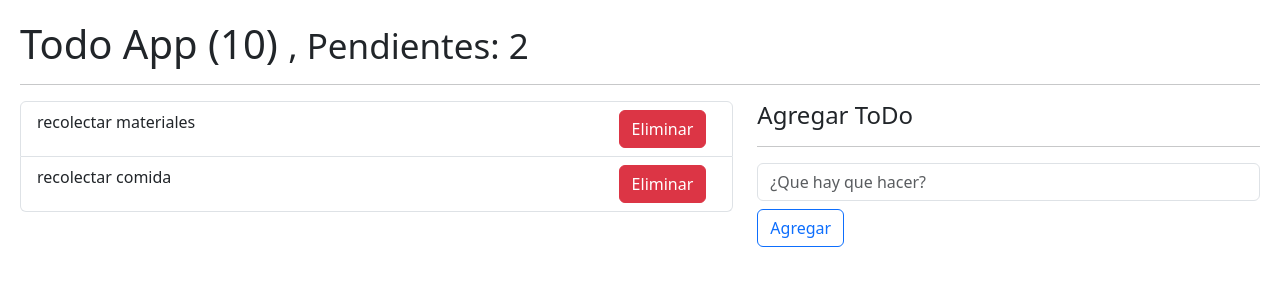
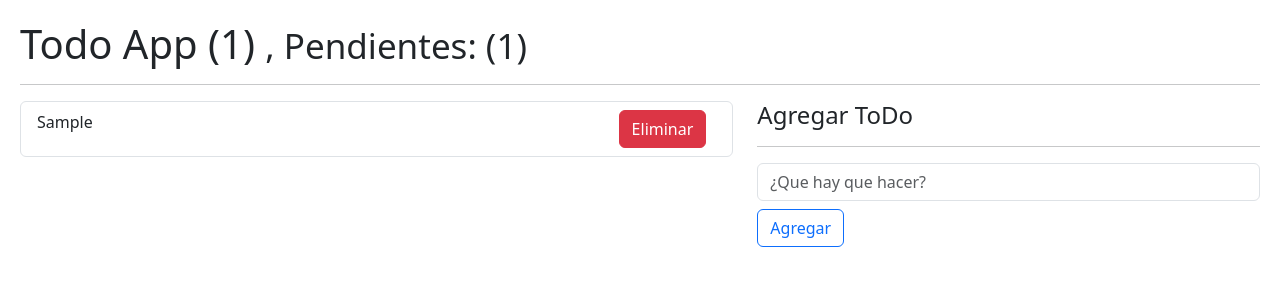
Before and after one commit to Robert228-cod/hooks_App, a React (Vite) app: page / in a window 1280 px wide. Both pictures are taken after typing "Sample" into the empty fields and a click on the button "Agregar". Shown: the top 300 px of the page. Built offline with nearby package versions, Linux system fonts and the light colour scheme.

Commit message:
seccion del useReducer terminado

```diff
--- a/src/08-useReducer/ListItem.jsx
+++ b/src/08-useReducer/ListItem.jsx
@@ -1,10 +1,18 @@
 import React from 'react'
 
-export const ListItem = ({description = "null"}) => {
+export const ListItem = ({description = "null", deleteTodoFn, todo, onToggleTodo}) => {
   return (
     <li className="list-group-item d-flex justify-content-between">
-        <span className="aling-self-center" > {description} </span>
-        <button className="btn btn-danger"> Eliminar </button>
+        <span
+          className={`aling-self-center ${ todo.done === true && 'text-decoration-line-through' } `}
+          onClick={() => onToggleTodo( todo.id )}
+        >
+          {todo.description}
+        </span>
+        <button
+          className="btn btn-danger"
+          onClick={() => deleteTodoFn(todo.id)}
+        > Eliminar </button>
     </li>
   )
 }
--- a/src/08-useReducer/TodoApp.jsx
+++ b/src/08-useReducer/TodoApp.jsx
@@ -1,36 +1,24 @@
-import { useReducer } from "react"
+import { useEffect, useReducer, useState } from "react"
 import { todoReducer } from "./todoReducer"
 import { TodoList } from "./TodoList"
 import { TodoAdd } from "./TodoAdd"
-
-const initialState =[{
-    id: new Date().getTime(),
-    description: 'recolectar materiales',
-    done: false
-},{
-    id: new Date().getTime() * 3,
-    description: 'recolectar comida',
-    done: false
-}]
-
+import { useTodo } from "../Hooks/useTodo"
 
 export const TodoApp = () => {
-
-    const [todos, dispatch] = useReducer(todoReducer, initialState)
-
-    const handleNewTodo = (todo) => {
-        console.log({todo})
-    }
+    //custom hook relacionado con todoReducer
+    const { todos, handleNewTodo, handleRemoveTodo, handleToggleTodo, pendingTodos, CountTodos } = useTodo()
 
     return (
     <>
-        <h1> Todo App (10) <small>, Pendientes: 2</small> </h1>
+        <h1> Todo App ({CountTodos}) <small>, Pendientes: ({pendingTodos})</small> </h1>
         <hr />
 
         <div className="row">
             <div className="col-7">
                 <TodoList
                     todos={todos}
+                    deleteTodo={handleRemoveTodo}
+                    onToggleTodo={handleToggleTodo}
                 />
             </div>
 
--- a/src/08-useReducer/TodoList.jsx
+++ b/src/08-useReducer/TodoList.jsx
@@ -1,13 +1,15 @@
 import React from 'react'
 import { ListItem } from './ListItem'
 
-export const TodoList = ({todos = []}) => {
+export const TodoList = ({todos = [], deleteTodo, onToggleTodo}) => {
   return (
     <ul className="list-group">
         {
             todos.map( todo => (
                 <ListItem key={todo.id}
-                    description={todo.description}
+                    deleteTodoFn={deleteTodo}
+                    todo={todo}
+                    onToggleTodo={onToggleTodo}
                 />
             ))
         }
--- a/src/08-useReducer/todoReducer.js
+++ b/src/08-useReducer/todoReducer.js
@@ -1,7 +1,22 @@
  export const todoReducer = ( initialState = [], action ) => {
     switch (action.type) {
-        case 'ABC':
-            throw new Error('Action.type = ABC no esta implementada');
+        case '[ToDo] add Todo':
+            // se debe retornar lo mismo al initialState, en este caso en un arreglo asi que regresamos un arrelo
+            return [ ...initialState, action.payload ]
+
+        case '[ToDo] remove Todo':
+            return initialState.filter(todo => todo.id !== action.payload)
+
+        case '[ToDo] toggle Todo':
+            return initialState.map( todo => {
+                if(todo.id === action.payload){
+                    return {
+                        ...todo,
+                        done: !todo.done
+                    }
+                }
+                return todo
+            })
 
         default:
             return initialState;
--- /dev/null
+++ b/src/Hooks/useTodo.js
@@ -0,0 +1,45 @@
+import { useEffect, useReducer } from 'react'
+import { todoReducer } from '../08-useReducer/todoReducer'
+
+const init = () => {
+    return JSON.parse(localStorage.getItem('todos')) || []
+}
+
+export const useTodo = () => {
+    const [todos, dispatch] = useReducer(todoReducer, [], init)
+
+    //para guardar en localStorage cada vez que el todos cambie
+    useEffect(() => {
+        localStorage.setItem('todos', JSON.stringify( todos ))
+    }, [todos])
+
+    const handleNewTodo = (todo) => {
+        const action = {
+            type: '[ToDo] add Todo',
+            payload: todo
+        }
+        //el dispatch es la funcion que se usa para mandar nuestra accion
+        dispatch(action)
+    }
+    const handleRemoveTodo = (id) => {
+        dispatch({
+            type: '[ToDo] remove Todo',
+            payload: id
+        })
+    }
+    const handleToggleTodo = (id) => {
+        dispatch({
+            type: '[ToDo] toggle Todo',
+            payload: id
+        })
+    }
+
+    return {
+        todos,
+        handleNewTodo,
+        handleRemoveTodo,
+        handleToggleTodo,
+        pendingTodos: todos.filter( todo => todo.done === false).length,
+        CountTodos: todos.length
+    }
+}
```
